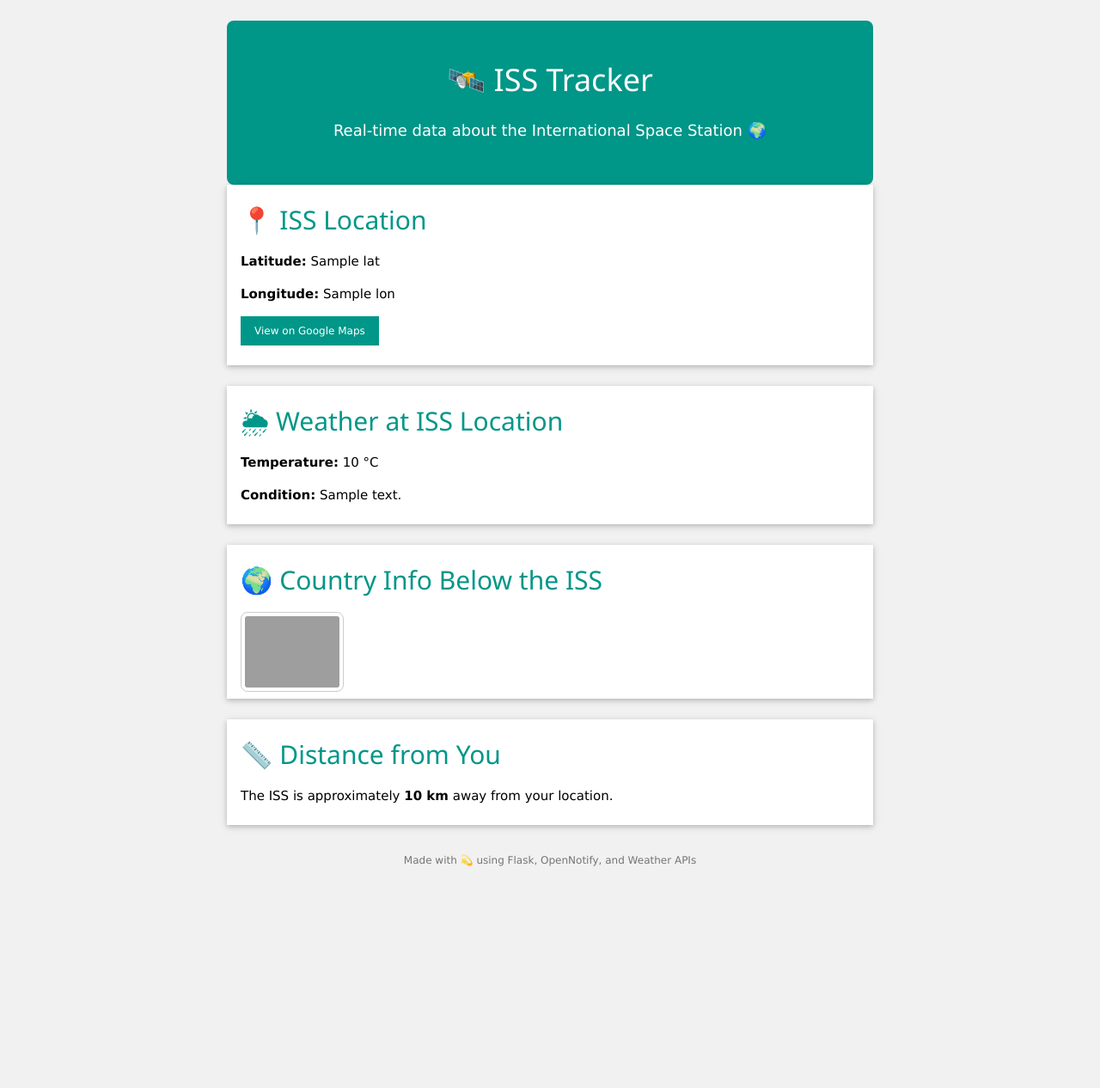
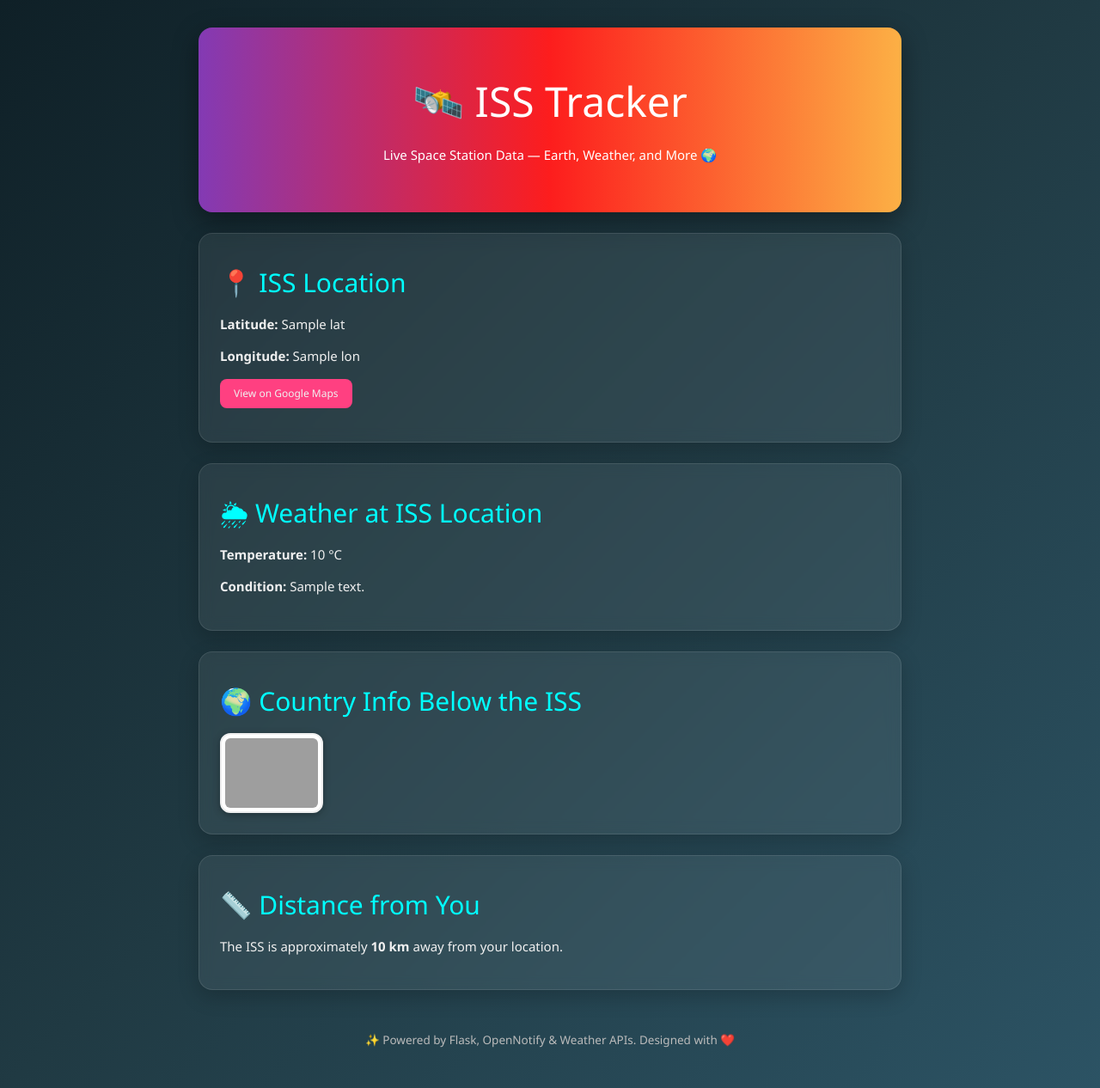
Before and after one commit to Odunzek/ISS-Tracker, a Flask app: template templates/index.html in a window 1280 px wide. Shown: the whole page at 86% size. Before the commit the page ends 1008 px from the top, so only its background shows below. Run offline with Flask 3, Linux system fonts and the light colour scheme; the template is opened without the code that fills it: most values are stand-ins (such as "Sample title", 1, 10 or a date in 2020); grey boxes are pictures that could not be loaded.

Commit message:
💄 Updated ISS Tracker design with new dark theme

```diff
--- a/templates/index.html
+++ b/templates/index.html
@@ -7,59 +7,117 @@
   <link rel="stylesheet" href="https://www.w3schools.com/w3css/4/w3.css">
   <style>
     body {
-      background-color: #f1f1f1;
+      margin: 0;
+      padding: 0;
+      background: linear-gradient(135deg, #0f2027, #203a43, #2c5364);
+      color: #f0f0f0;
+      font-family: 'Segoe UI', Tahoma, Geneva, Verdana, sans-serif;
     }
-    .section-card {
-      margin-bottom: 24px;
+
+    .container {
+      max-width: 850px;
+      margin: auto;
+      padding: 32px 16px;
     }
+
+    .header {
+      background: linear-gradient(to right, #833ab4, #fd1d1d, #fcb045);
+      padding: 40px 20px;
+      border-radius: 16px;
+      text-align: center;
+      color: white;
+      box-shadow: 0 10px 30px rgba(0, 0, 0, 0.4);
+    }
+
+    .header h1 {
+      font-size: 48px;
+      margin-bottom: 10px;
+    }
+
+    .glass-card {
+      background: rgba(255, 255, 255, 0.07);
+      border-radius: 16px;
+      padding: 24px;
+      margin-top: 24px;
+      box-shadow: 0 8px 24px rgba(0, 0, 0, 0.2);
+      backdrop-filter: blur(8px);
+      border: 1px solid rgba(255, 255, 255, 0.1);
+      transition: transform 0.2s ease;
+    }
+
+    .glass-card:hover {
+      transform: translateY(-4px);
+    }
+
+    .glass-card h2 {
+      color: #00ffff;
+      margin-bottom: 12px;
+    }
+
+    a.w3-button {
+      background-color: #ff4081 !important;
+      border-radius: 8px;
+    }
+
     .flag-img {
-      border: 1px solid #ccc;
+      border: 2px solid #eee;
+      border-radius: 12px;
       padding: 4px;
-      border-radius: 8px;
-      background: white;
+      background-color: #fff;
+      width: 120px;
+      box-shadow: 0 2px 8px rgba(0,0,0,0.3);
+    }
+
+    footer {
+      text-align: center;
+      margin-top: 48px;
+      font-size: 0.9em;
+      color: #bbb;
     }
   </style>
 </head>
-<body class="w3-content" style="max-width:800px; padding: 24px;">
+<body>
 
-  <div class="w3-container w3-teal w3-center w3-padding-32 w3-round-large">
-    <h1 class="w3-xxlarge">🛰️ ISS Tracker</h1>
-    <p class="w3-large">Real-time data about the International Space Station 🌍</p>
+  <div class="container">
+    <div class="header">
+      <h1>🛰️ ISS Tracker</h1>
+      <p>Live Space Station Data — Earth, Weather, and More 🌍</p>
     </div>
 
     <!-- ISS Location -->
-  <div class="w3-card w3-white w3-padding section-card">
-    <h2 class="w3-text-teal">📍 ISS Location</h2>
+    <div class="glass-card">
+      <h2>📍 ISS Location</h2>
       <p><strong>Latitude:</strong> {{ lat }}</p>
       <p><strong>Longitude:</strong> {{ lon }}</p>
-    <p><a href="http://maps.google.com/maps?q={{ lat }},{{ lon }}" target="_blank" class="w3-button w3-teal w3-small">View on Google Maps</a></p>
+      <p><a href="http://maps.google.com/maps?q={{ lat }},{{ lon }}" target="_blank" class="w3-button w3-small">View on Google Maps</a></p>
     </div>
 
     <!-- Weather Information -->
-  <div class="w3-card w3-white w3-padding section-card">
-    <h2 class="w3-text-teal">🌦 Weather at ISS Location</h2>
+    <div class="glass-card">
+      <h2>🌦 Weather at ISS Location</h2>
       <p><strong>Temperature:</strong> {{ temp }} °C</p>
       <p><strong>Condition:</strong> {{ desc }}</p>
     </div>
 
     <!-- Country Information -->
-  <div class="w3-card w3-white w3-padding section-card">
-    <h2 class="w3-text-teal">🌍 Country Info Below the ISS</h2>
+    <div class="glass-card">
+      <h2>🌍 Country Info Below the ISS</h2>
       <p>{{ message }}</p>
       {% if flag %}
-      <img src="{{ flag }}" alt="Country Flag" class="flag-img" width="120">
+        <img src="{{ flag }}" alt="Country Flag" class="flag-img">
       {% endif %}
     </div>
 
     <!-- Distance Information -->
-  <div class="w3-card w3-white w3-padding section-card">
-    <h2 class="w3-text-teal">📏 Distance from You</h2>
+    <div class="glass-card">
+      <h2>📏 Distance from You</h2>
       <p>The ISS is approximately <strong>{{ iss_distance|round(2) }} km</strong> away from your location.</p>
     </div>
 
-  <footer class="w3-center w3-text-gray w3-small" style="margin-top: 32px;">
-    <p>Made with 💫 using Flask, OpenNotify, and Weather APIs</p>
+    <footer>
+      <p>✨ Powered by Flask, OpenNotify & Weather APIs. Designed with ❤️</p>
     </footer>
+  </div>
 
 </body>
 </html>
```
Lines whose indentation alone changed are shown as unchanged.
